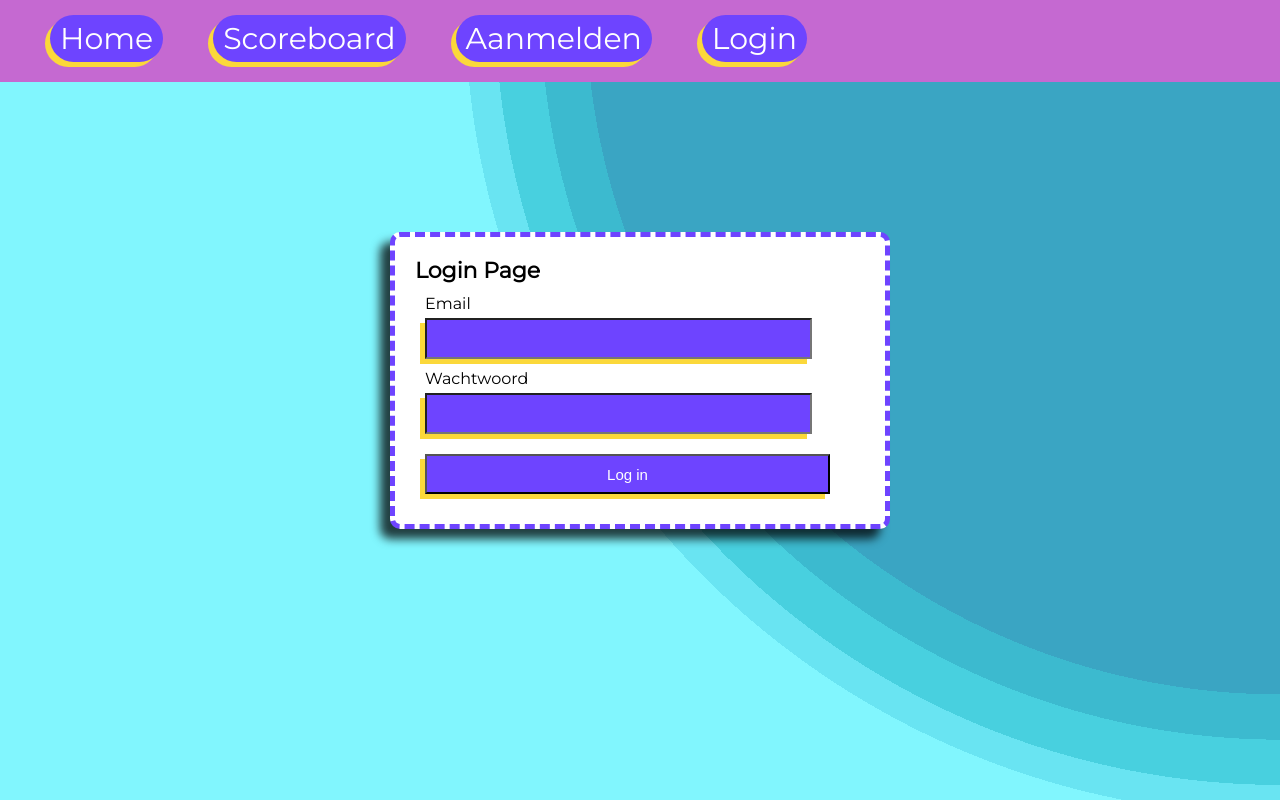
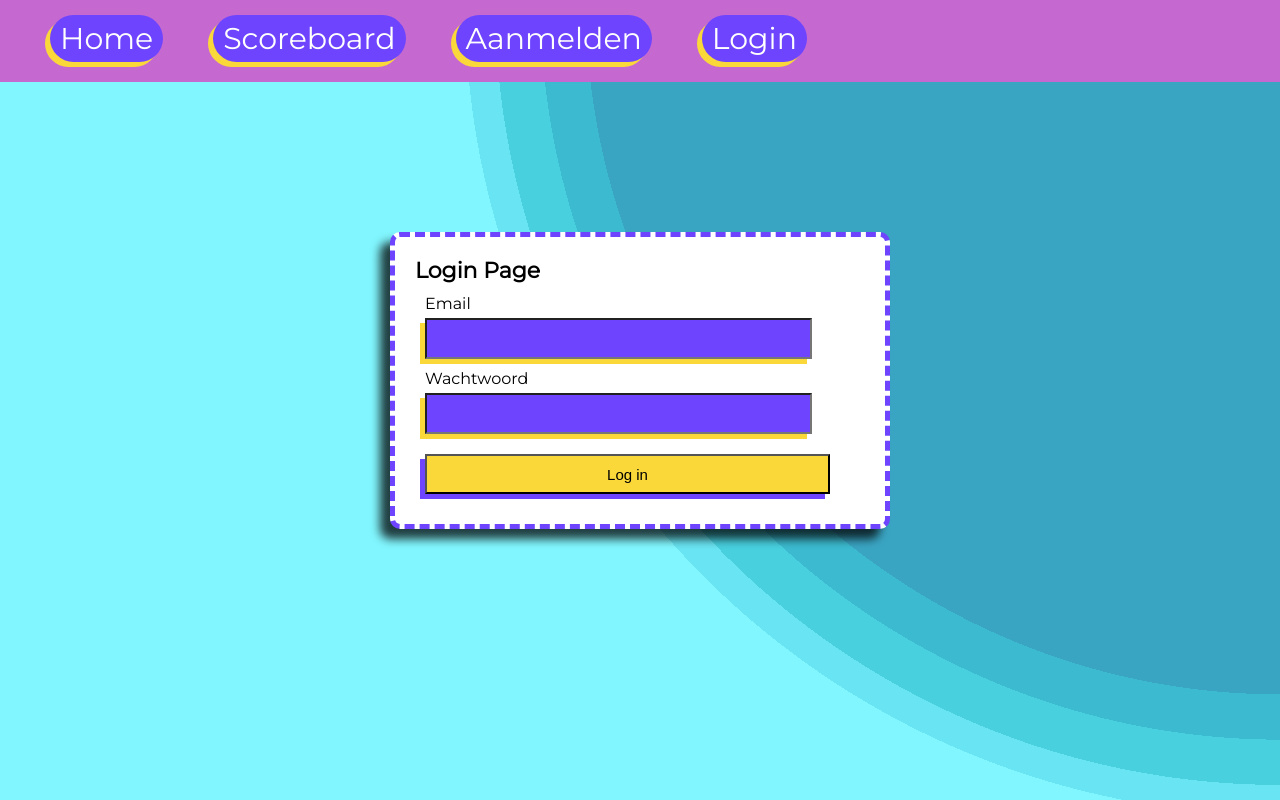
Before and after one commit to Thijs209/ipmedt4-react, a React (Create React App) app: page /login in a window 1280 px wide. Built offline with nearby package versions, Linux system fonts and the light colour scheme.

Commit message:
fixed colors

```diff
--- a/src/auth/Register.css
+++ b/src/auth/Register.css
@@ -69,21 +69,22 @@
     height: 4rem;
     width: 75%;
     font-size: 1.5rem;
-    color: white;
-    background-color: #6e44ff;
-    box-shadow: -0.5rem 0.5rem 0 #fbd83a;
+    color: black;
+    font-weight:bold;
+    background-color: #fbd83a;
+    box-shadow: -0.5rem 0.5rem 0 #6e44ff;
     cursor:pointer;
     transition: 0.2s ease-out;
 }
 
 .register__button:hover{
     transform: translate(-0.3rem, 0.3rem);
-    box-shadow: -0.2rem 0.2rem 0 #fbd83a;
+    box-shadow: -0.2rem 0.2rem 0 #6e44ff;
 }
 
 .register__button.active {
-    background-color: #fbd83a;
-    box-shadow: -0.5rem 0.5rem 0 #6e44ff;
+    background-color: #6e44ff;
+    box-shadow: -0.5rem 0.5rem 0 #fbd83a;
 }
 
 .register__button__login{
@@ -94,16 +95,16 @@
     height: 4rem;
     width: 90%;
     font-size: 1.5rem;
-    color: white;
-    background-color: #6e44ff;
-    box-shadow: -0.5rem 0.5rem 0 #fbd83a;
+    color: black;
+    background-color: #fbd83a;
+    box-shadow: -0.5rem 0.5rem 0 #6e44ff;
     cursor:pointer;
     transition: 0.2s ease-out;
 }
 
 .register__button__login:hover{
     transform: translate(-0.3rem, 0.3rem);
-    box-shadow: -0.2rem 0.2rem 0 #fbd83a;
+    box-shadow: -0.2rem 0.2rem 0 #6e44ff;
 }
 
 .register__button__login.active {
```
